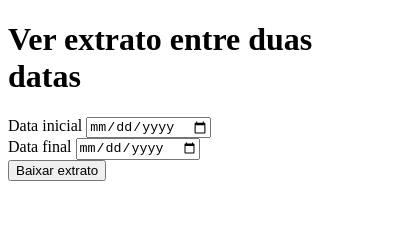
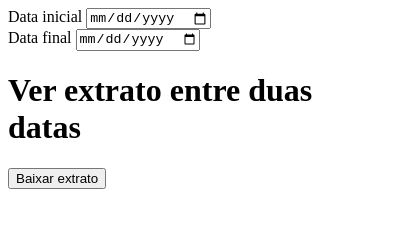
Before and after one commit to bernardoeuler/nuinvest-extension, a browser extension: page popup/index.html in a window 400 px wide. Drawn offline with Linux system fonts and the light colour scheme.

Commit message:
Reorganize popup document

```diff
--- a/popup/index.html
+++ b/popup/index.html
@@ -7,8 +7,8 @@
   <title>Nu invest</title>
 </head>
 <body>
-  <div class="show-statement">
-    <h1>Ver extrato entre duas datas</h1>
+  <div class="actions">
+    <div class="parameters">
       <div>
         <label for="start-date">Data inicial</label>
         <input type="date" name="start-date" id="start-date">
@@ -17,8 +17,14 @@
         <label for="end-date">Data final</label>
         <input type="date" name="end-date" id="end-date">
       </div>
+    </div>
+
+    <div class="show-statement">
+      <h1>Ver extrato entre duas datas</h1>
       <button id="download-statement-btn">Baixar extrato</button>
+    </div>
+  </div>
+
   <script src="script.js" type="module"></script>
-  </div>
 </body>
 </html>
```
Lines whose indentation alone changed are shown as unchanged.
